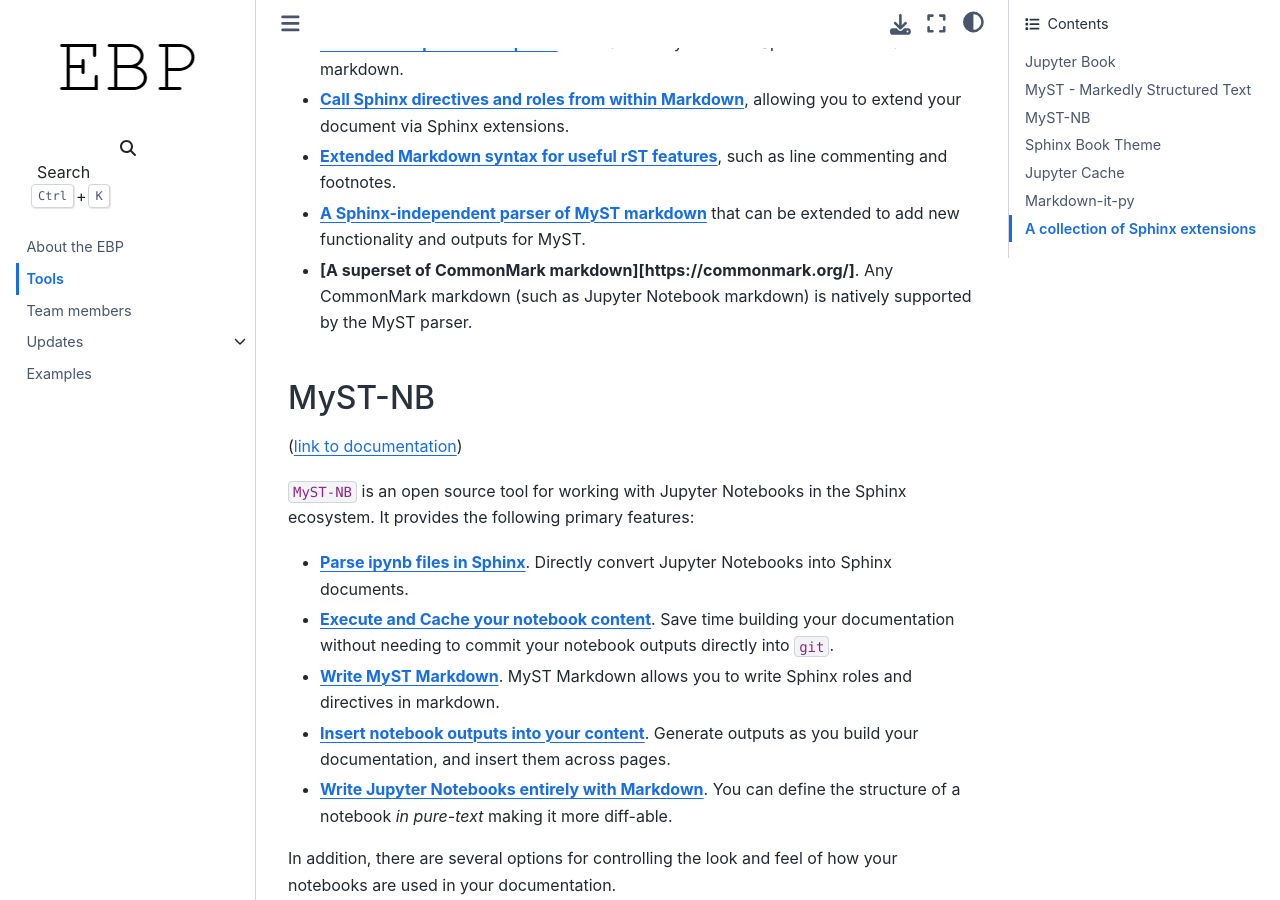
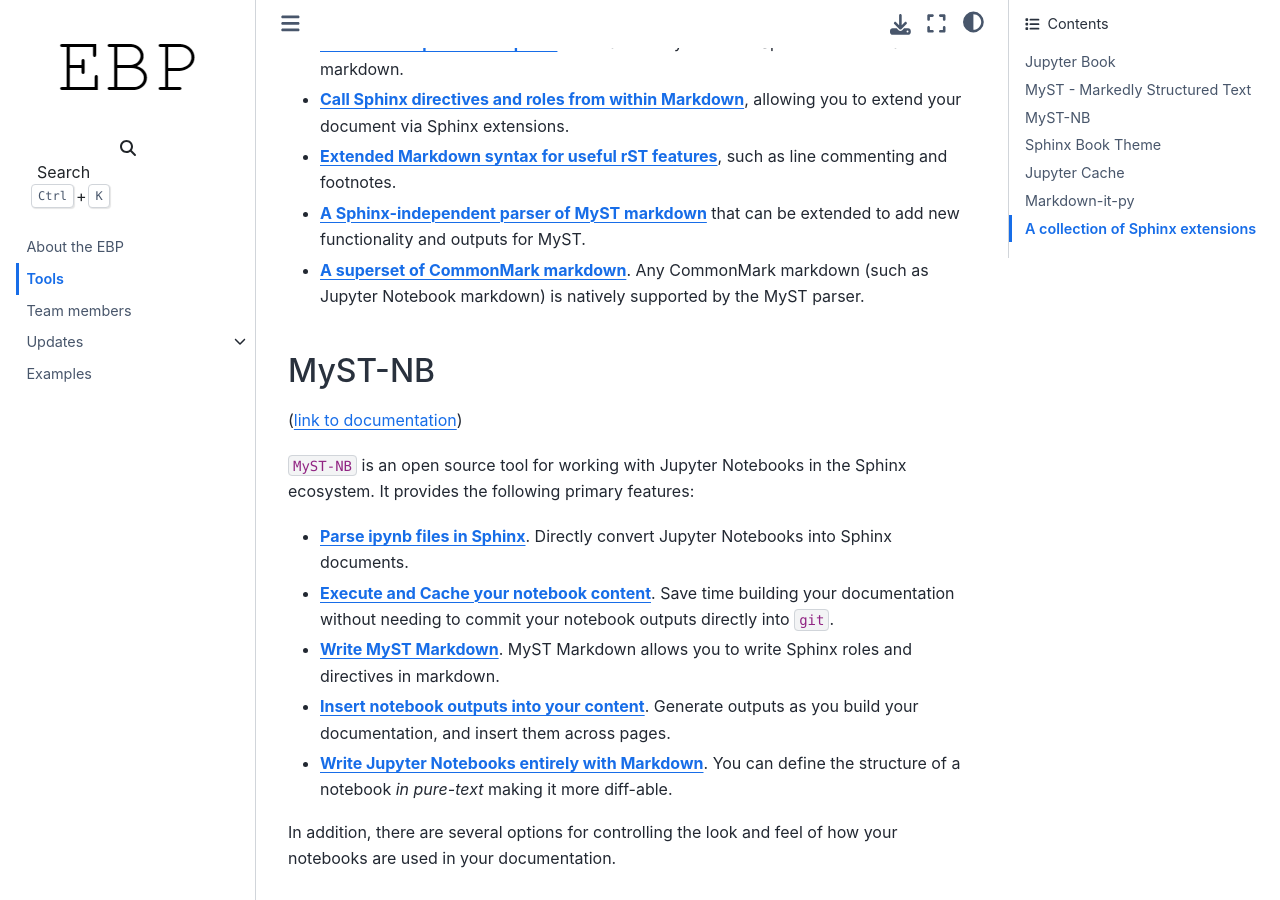
Before and after one commit to executablebooks/meta, a Sphinx documentation site: the page built from docs/tools.md, in a window 1280 px wide and 900 px high, scrolled down 1318 px. Built offline with Sphinx 7.4.7 and the Sphinx Book theme 1.1.4, drawn with Linux system fonts in a browser that asks for light colours.

Commit message:
Corrected link syntax in Tools > MyST section.

```diff
--- a/docs/tools.md
+++ b/docs/tools.md
@@ -56,7 +56,7 @@
   as line commenting and footnotes.
 * **[A Sphinx-independent parser of MyST markdown](https://myst-parser.readthedocs.io/en/latest/using/use_api.html)** that can be extended
   to add new functionality and outputs for MyST.
-* **[A superset of CommonMark markdown][https://commonmark.org/]**. Any CommonMark markdown
+* **[A superset of CommonMark markdown](https://commonmark.org/)**. Any CommonMark markdown
   (such as Jupyter Notebook markdown) is natively supported by the MyST parser.
 
 ## MyST-NB
```
